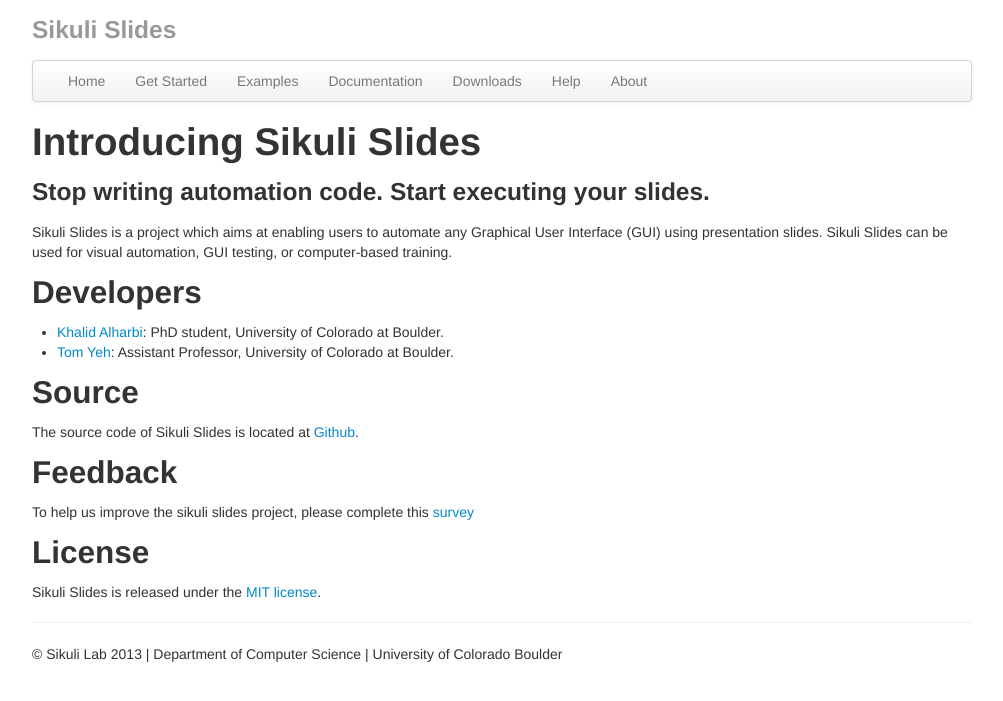
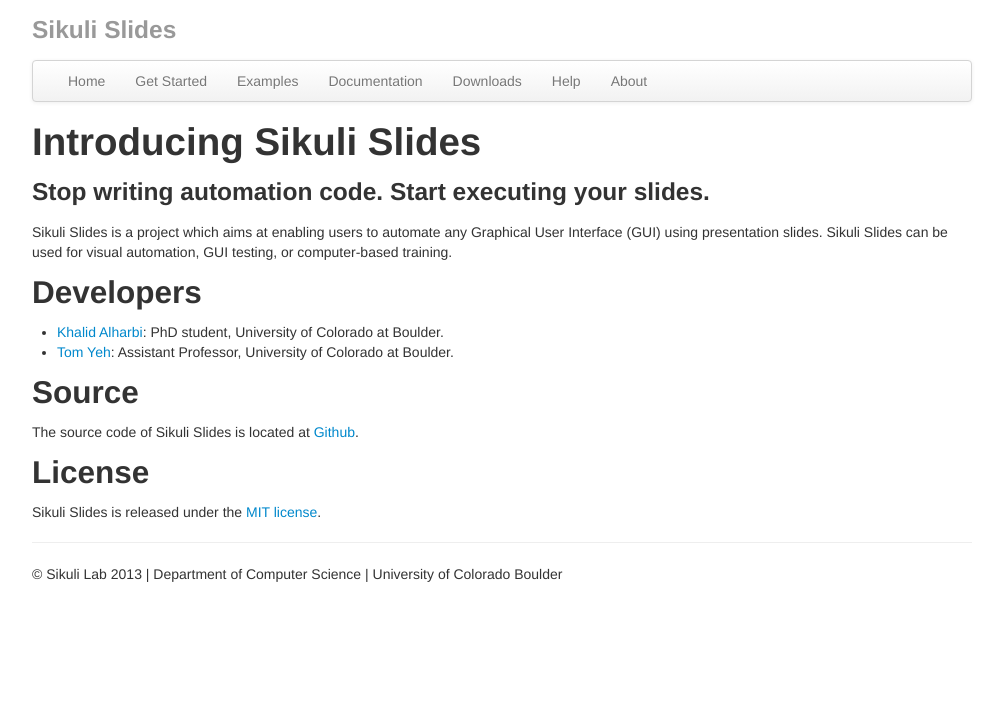
Before and after one commit to sikuli/sikuli-slides, a Jekyll site: the page built from about.md, in a window 1280 px wide. Shown: the top 701 px of the page, without its empty margins (138-1141 px from the left). Built offline with Jekyll 4.4.1, drawn with Linux system fonts in a browser that asks for light colours.

Commit message:
update about page

```diff
--- a/about.md
+++ b/about.md
@@ -15,10 +15,6 @@
 
 The source code of Sikuli Slides is located at [Github](http://github.com/sikuli/sikulislides).
 
-
-## Feedback
-To help us improve the sikuli slides project, please complete this [survey](https://docs.google.com/forms/d/1ae-qFfTCJj4_odS8mGh4CHxDcEQTzFtp0goWmch-aFU/viewform)
-
 ## License
 
 Sikuli Slides is released under the [MIT license](http://opensource.org/licenses/MIT).
```
